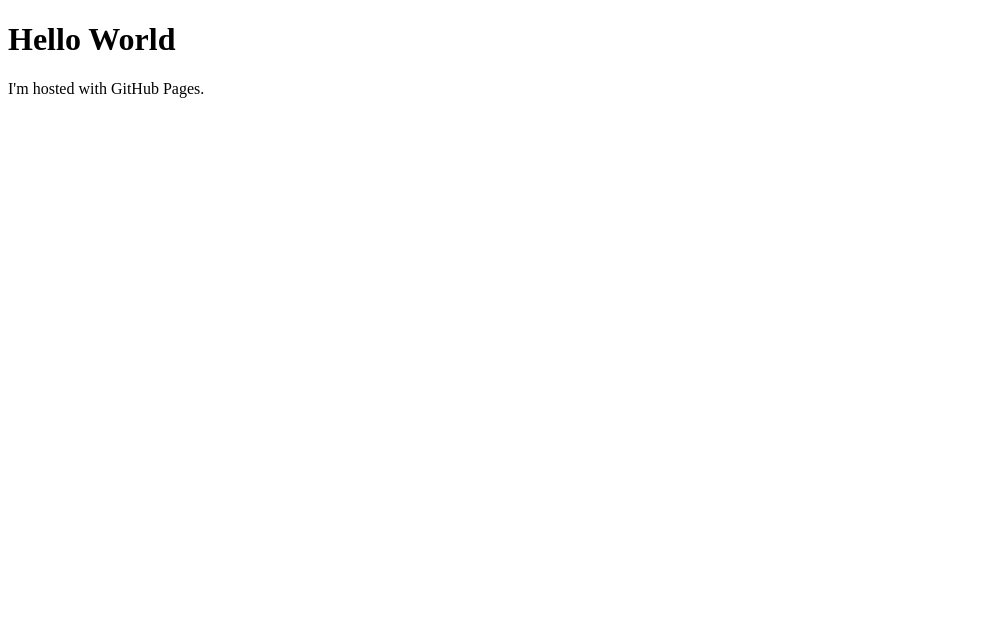
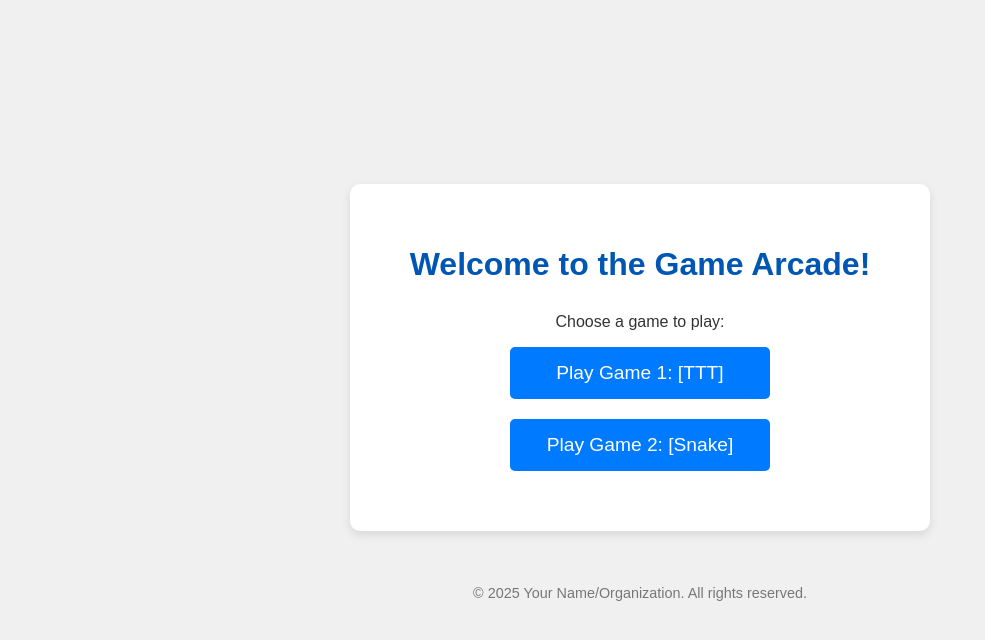
Before and after one commit to Shihab-glitch/Shihab-glitch.github.io, a plain HTML site: page index.html in a window 1280 px wide. Shown: the whole page, without its empty margins (0-985 px from the left). Drawn offline with Linux system fonts and the light colour scheme.

Commit message:
Update index.html

```diff
--- a/index.html
+++ b/index.html
@@ -1,7 +1,77 @@
 <!DOCTYPE html>
-<html>
+<html lang="en">
+<head>
+    <meta charset="UTF-8">
+    <meta name="viewport" content="width=device-width, initial-scale=1.0">
+    <title>Game Launcher</title>
+    <style>
+        body {
+            font-family: Arial, sans-serif;
+            display: flex;
+            flex-direction: column;
+            justify-content: center;
+            align-items: center;
+            min-height: 100vh;
+            margin: 0;
+            background-color: #f0f0f0;
+            color: #333;
+        }
+        .container {
+            text-align: center;
+            background-color: #fff;
+            padding: 40px 60px;
+            border-radius: 10px;
+            box-shadow: 0 4px 10px rgba(0, 0, 0, 0.1);
+        }
+        h1 {
+            color: #0056b3;
+            margin-bottom: 30px;
+        }
+        .game-list {
+            list-style: none;
+            padding: 0;
+            margin: 0;
+        }
+        .game-item {
+            margin-bottom: 20px;
+        }
+        .game-item a {
+            display: inline-block;
+            padding: 15px 30px;
+            background-color: #007bff;
+            color: white;
+            text-decoration: none;
+            border-radius: 5px;
+            font-size: 1.2em;
+            transition: background-color 0.3s ease;
+            min-width: 200px;
+        }
+        .game-item a:hover {
+            background-color: #0056b3;
+        }
+        footer {
+            margin-top: 40px;
+            font-size: 0.9em;
+            color: #777;
+        }
+    </style>
+</head>
 <body>
-<h1>Hello World</h1>
-<p>I'm hosted with GitHub Pages.</p>
+    <div class="container">
+        <h1>Welcome to the Game Arcade!</h1>
+        <p>Choose a game to play:</p>
+        <ul class="game-list">
+            <li class="game-item">
+                <a href="https://github.com/Shihab-glitch/Shihab-glitch.github.io/blob/main/TTT.cpp" target="_blank" rel="noopener noreferrer">Play Game 1: [TTT]</a>
+            </li>
+            <li class="game-item">
+                <a href="https://github.com/Shihab-glitch/Shihab-glitch.github.io/blob/main/Snake.cpp" target="_blank" rel="noopener noreferrer">Play Game 2: [Snake]</a>
+            </li>
+        </ul>
+    </div>
+
+    <footer>
+        <p>&copy; 2025 Your Name/Organization. All rights reserved.</p>
+    </footer>
 </body>
 </html>
```
